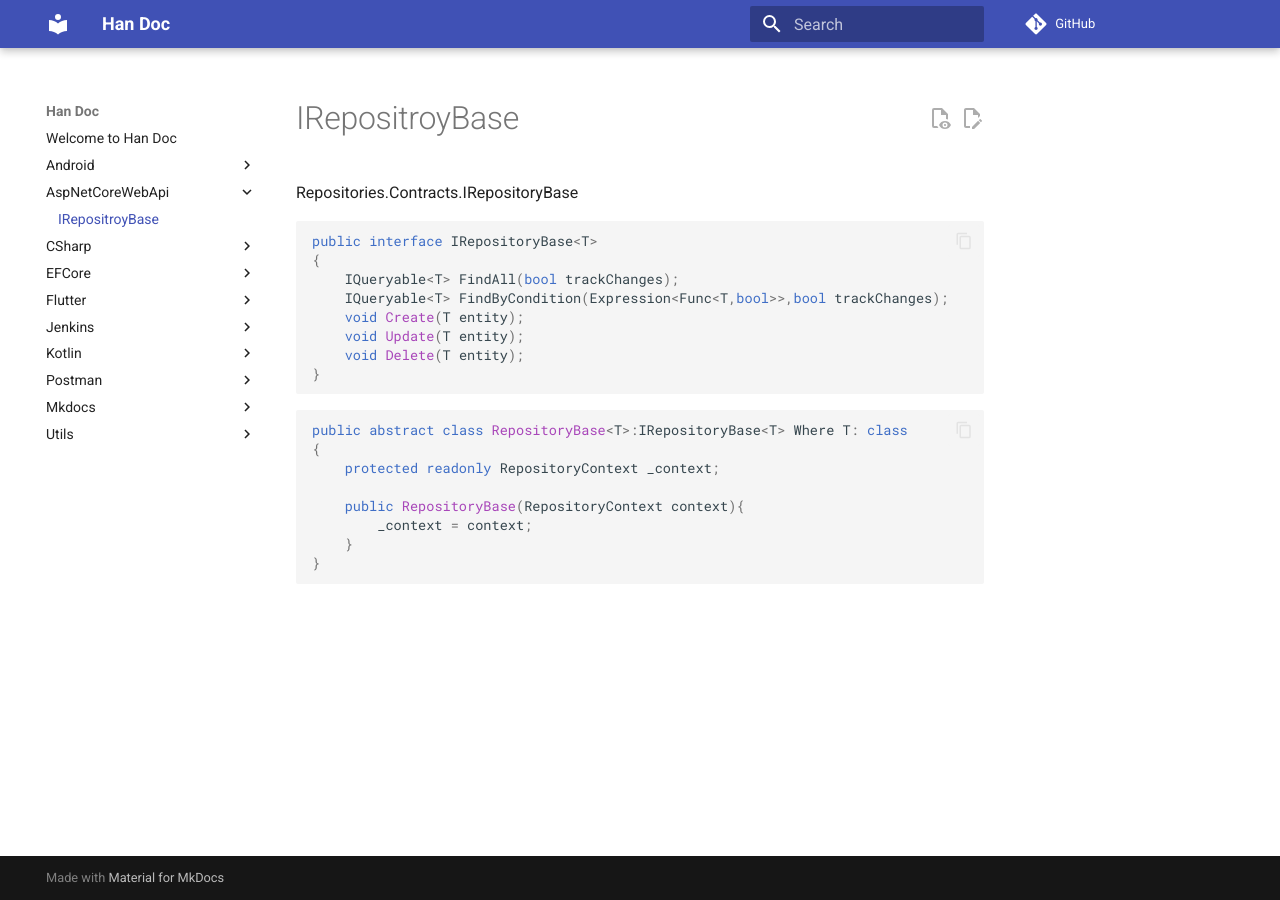
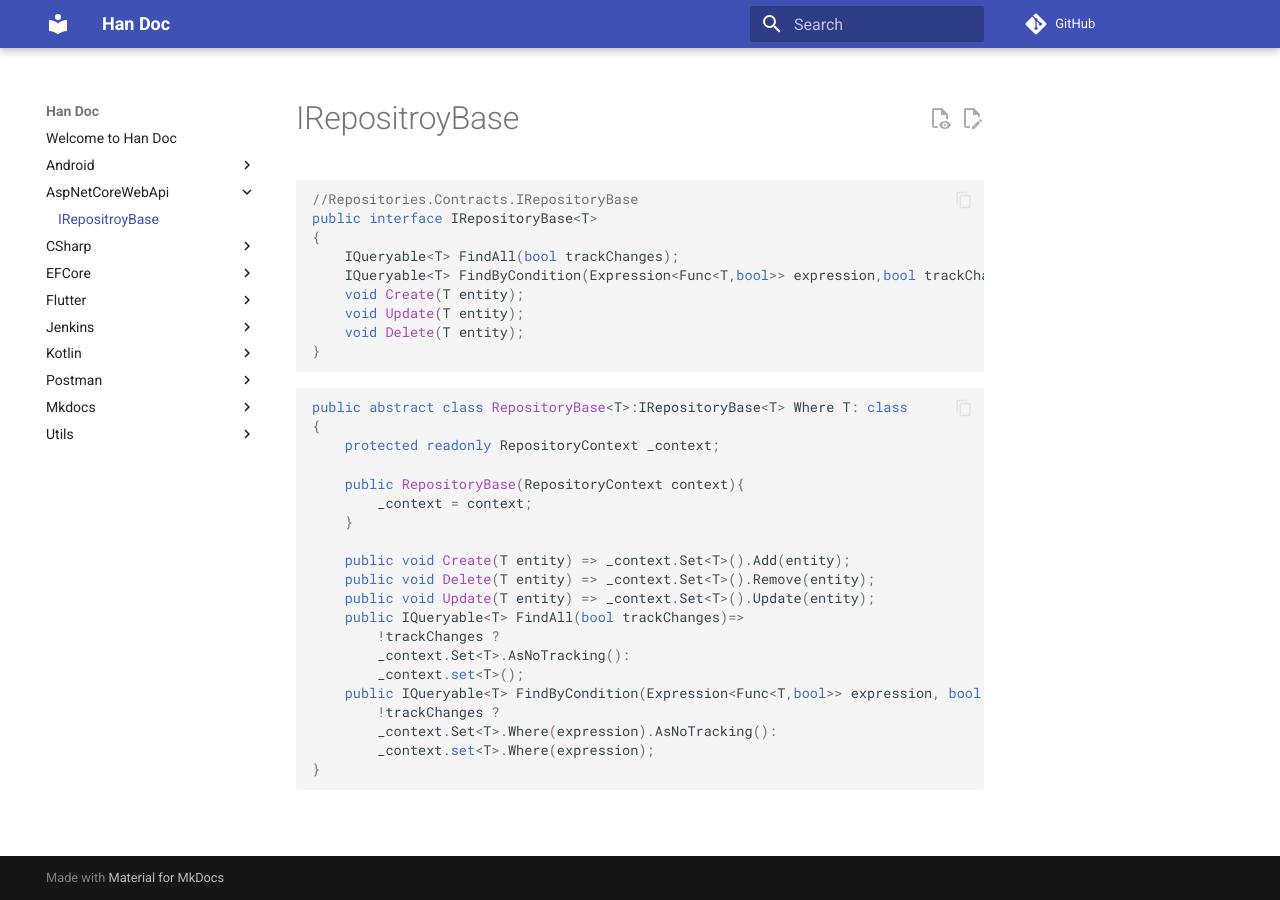
Before and after one commit to handemirer/handoc, an MkDocs documentation site: the page built from docs/AspNetCoreWebApi/001. a.md, in a window 1280 px wide. Built offline with MkDocs 1.6.1 and Material for MkDocs 9.7.7, drawn with Linux system fonts in a browser that asks for light colours; comment, search, counter and statistics services are not loaded.

Commit message:
Update 001. a.md

````diff
--- a/docs/AspNetCoreWebApi/001. a.md
+++ b/docs/AspNetCoreWebApi/001. a.md
@@ -1,12 +1,11 @@
 # IRepositroyBase
 
-Repositories.Contracts.IRepositoryBase
-
 ``` c#
+//Repositories.Contracts.IRepositoryBase
 public interface IRepositoryBase<T>
 {
     IQueryable<T> FindAll(bool trackChanges);
-    IQueryable<T> FindByCondition(Expression<Func<T,bool>>,bool trackChanges);
+    IQueryable<T> FindByCondition(Expression<Func<T,bool>> expression,bool trackChanges);
     void Create(T entity);
     void Update(T entity);
     void Delete(T entity);
@@ -21,5 +20,17 @@ public abstract class RepositoryBase<T>:IRepositoryBase<T> Where T: class
     public RepositoryBase(RepositoryContext context){
         _context = context;
     }
+
+    public void Create(T entity) => _context.Set<T>().Add(entity);
+    public void Delete(T entity) => _context.Set<T>().Remove(entity);
+    public void Update(T entity) => _context.Set<T>().Update(entity);
+    public IQueryable<T> FindAll(bool trackChanges)=>
+        !trackChanges ?
+        _context.Set<T>.AsNoTracking():
+        _context.set<T>();
+    public IQueryable<T> FindByCondition(Expression<Func<T,bool>> expression, bool trackChanges)=>
+        !trackChanges ?
+        _context.Set<T>.Where(expression).AsNoTracking():
+        _context.set<T>.Where(expression);
 }
 ```
````
